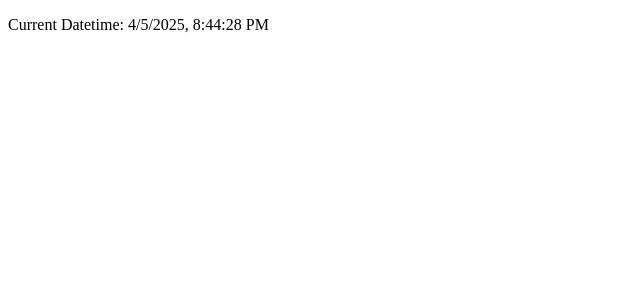
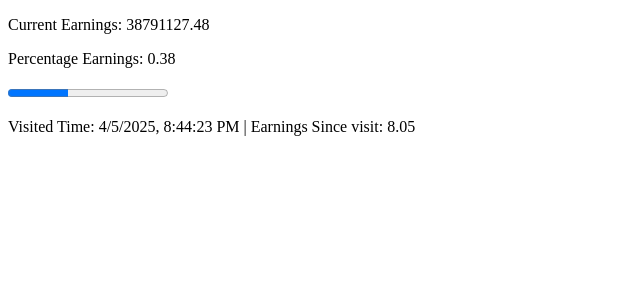
Before and after one commit to Jamess-Nguyen/Ilovelebron, a React (Vite) app: page / in a window 1280 px wide. Shown: the top 300 px of the page, without its empty margins (0-640 px from the left). Built offline with nearby package versions, Linux system fonts and the light colour scheme.

Commit message:
:sparkles: unstyled LIVE earnings data

```diff
--- a/src/App.jsx
+++ b/src/App.jsx
@@ -1,11 +1,6 @@
-import { useState } from 'react'
-import reactLogo from './assets/react.svg'
-import viteLogo from '/vite.svg'
 import { ProgressBar } from './components/LebronEarnings/ProgressBar.jsx'
 
 function App() {
-  const [count, setCount] = useState(0)
-
   return (
     <>
       <ProgressBar />
--- a/src/components/LebronEarnings/ProgressBar.jsx
+++ b/src/components/LebronEarnings/ProgressBar.jsx
@@ -1,21 +1,46 @@
-import { useEffect, useState } from "react"
+import { useEffect, useState, useRef } from "react"
 
 const ProgressBar = () => {
     const [curDateTime, setCurDateTime] = useState(new Date());
+    const [curEarnings, setCurEarnings] = useState(0);
+    const [curEarningsSinceVisit, setCurEarningsSinceVisit] = useState(0);
+
+    const visitedTime = useRef(new Date());
     const total2024Contract = 101350000;
 
 
-    // Updates the Current Date
+    /*
+    On Mount does the following:
+    1. Updated curDateTime to current Datetime every 1 second
+    */
     useEffect(() => {
         setInterval(() => {
             setCurDateTime(new Date())
         }, 1000);
     }, []);
 
+    /*
+    Calculates the Amount Lebrons made every second
+    */
+    useEffect(() => {
+        const dollarPerSec = 1.61 // Amount Lebron makes Per Second
+
+        // Renders the progress bar of how much of the 2024-2025 contract was fulfilled
+        const timeDiffSecsContract = Math.floor((new Date() - new Date("2024-07-01T00:00:00")) / 1000);
+        console.log(`timeDiffSecs: ${timeDiffSecsContract} | dollarPerSecs: ${dollarPerSec}`)
+        setCurEarnings((timeDiffSecsContract * dollarPerSec).toFixed(2))
+
+        // Renders the amount of money leGOAT has made since you've visited the site
+        const timeDiffSecsVisited = Math.floor((new Date() - visitedTime.current) / 1000);
+        setCurEarningsSinceVisit((timeDiffSecsVisited * dollarPerSec).toFixed(2))
+    }, [curDateTime]);
 
     return (
         <>
-            <p>Current Datetime: {curDateTime.toLocaleString()}</p>
+            <p>Current Earnings: {curEarnings}</p>
+            <p>Percentage Earnings: {(curEarnings / total2024Contract).toFixed(2)}</p>
+            <progress value={(curEarnings / total2024Contract).toFixed(2)} />
+            <p>Visited Time: {visitedTime.current.toLocaleString()} | Earnings Since visit: {curEarningsSinceVisit} </p>
         </>
     )
 };
```
